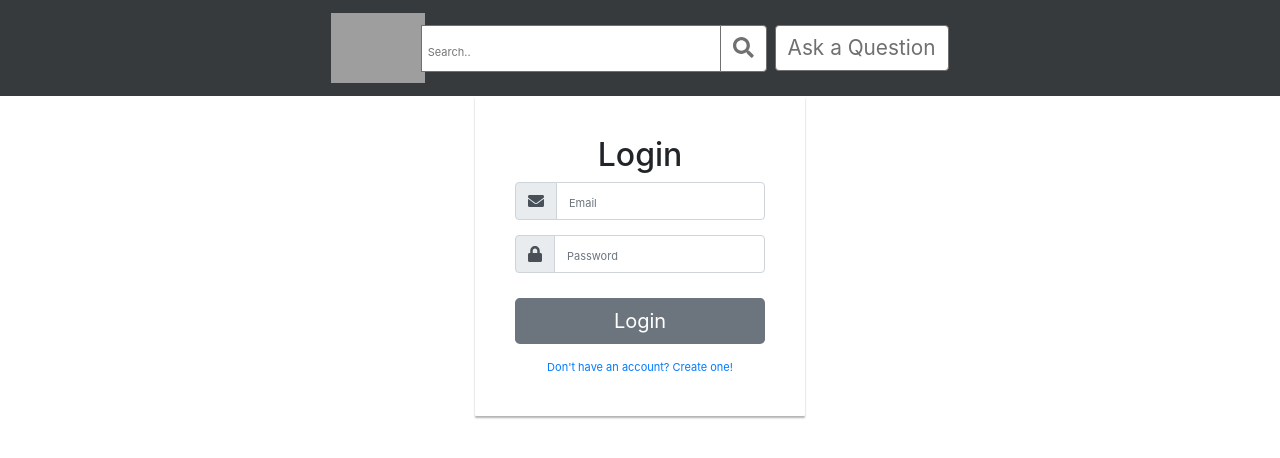
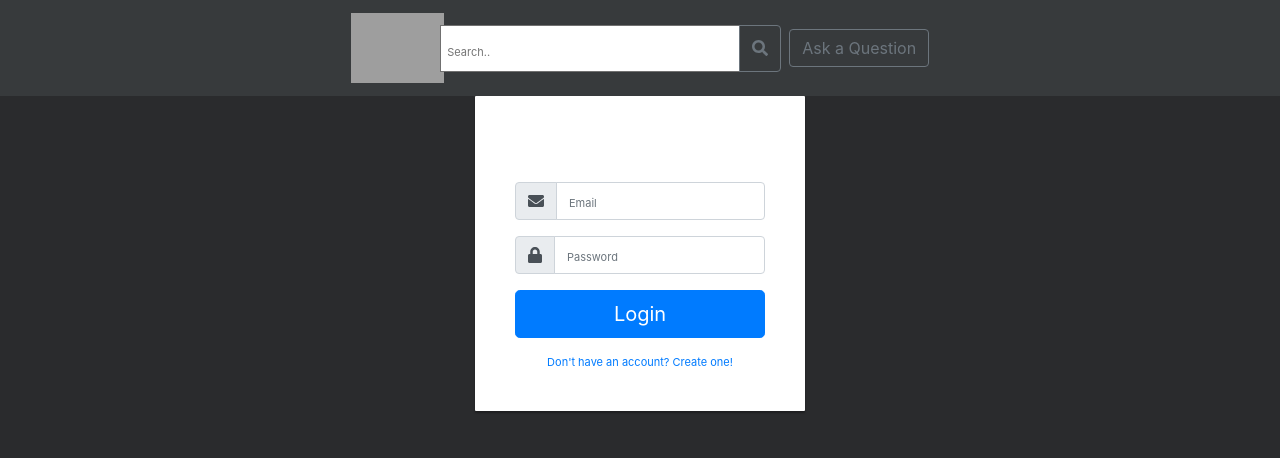
Before and after one commit to philips-labs/fontys-2020-team-abra-cadabra, a Next.js app in the folder Abracadabra/abracadabra_web_app/: page /loginpage in a window 1280 px wide. Shown: the top 458 px of the page. Built offline with nearby package versions, Linux system fonts and the light colour scheme; grey boxes are pictures that could not be loaded.

Commit message:
Add scss variables for colors and updated FilterButtons with scss

```diff
--- a/Abracadabra/abracadabra_web_app/src/App.css
+++ b/Abracadabra/abracadabra_web_app/src/App.css
@@ -253,22 +253,3 @@ input::-webkit-input-placeholder {
   font-size: 11px;
   text-align: center;
 }
-/* FilterButtons */
-.btn-primary {
-  margin-top: 25px;
-  color: white;
-  background-color: #6C757D;
-  margin-right: 10px;
-  border: none;
-  min-width: 70px;
-
-}
-.btn-secondary {
-  margin-top: 25px;
-  color: white;
-  background-color: #6C757D;
-  margin-left: 10px;
-  border: none;
-  min-width: 100px;
-
-}
--- a/Abracadabra/abracadabra_web_app/src/css/_variables.scss
+++ b/Abracadabra/abracadabra_web_app/src/css/_variables.scss
@@ -0,0 +1,15 @@
+// Colors
+$white: #FFFFFF;
+$dark: #2A2B2D;
+$lighterDark: #373A3C;
+$secondaryHover:  #464B50;
+
+// Bootstrap Colors
+@import "node_modules/bootstrap/scss/bootstrap";
+
+$theme-colors: (
+  "primary": #373A3C,
+  "secondary": #6C757D,
+  "info": #17A2B8,
+  "bg-dark": #343A3E
+);
--- /dev/null
+++ b/Abracadabra/abracadabra_web_app/src/css/components/_filterButtons.scss
@@ -0,0 +1,14 @@
+/* FilterButtons */
+.btnSmall {
+    margin-top: 25px;
+    margin-right: 10px;
+    border: none;
+    min-width: 70px;
+  }
+
+.btnBig {
+    margin-top: 25px;
+    margin-left: 10px;
+    border: none;
+    min-width: 100px;
+  }
--- a/Abracadabra/abracadabra_web_app/src/css/main.scss
+++ b/Abracadabra/abracadabra_web_app/src/css/main.scss
@@ -1,8 +1,27 @@
+// Variables
+@import './variables';
+
 // Components
 @import './components/bubbles';
 @import './components/navbarModal';
 @import './components/question';
 @import './components/questionForm';
+@import './components/filterButtons';
 
-// Variables
-@import './variables';
+body {
+    background-color: $dark;
+    color: $white;
+}
+
+a {
+    &:hover{
+        text-decoration: none;
+        color: $white;
+    }
+}
+
+.bnt-secondary {
+    &:hover {
+        background-color: $secondaryHover;
+    }
+}
```
Also changed, not shown: Abracadabra/abracadabra_web_app/src/components/FilterButtons.js (+6 -6 lines), Abracadabra/abracadabra_web_app/src/components/QuestionBody.js (+4 -4 lines).
